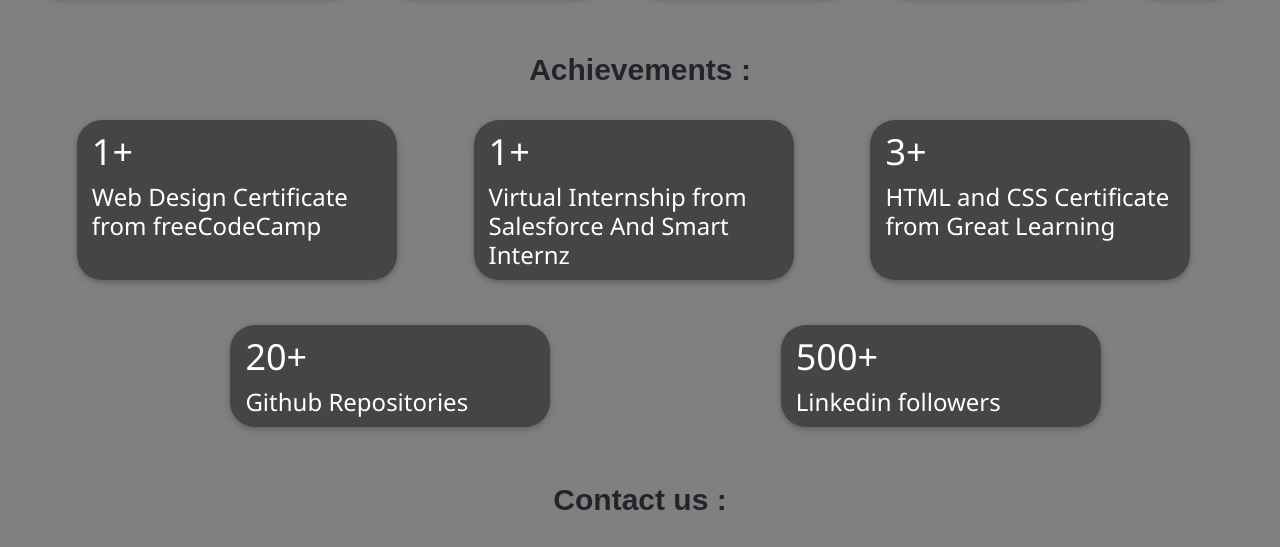
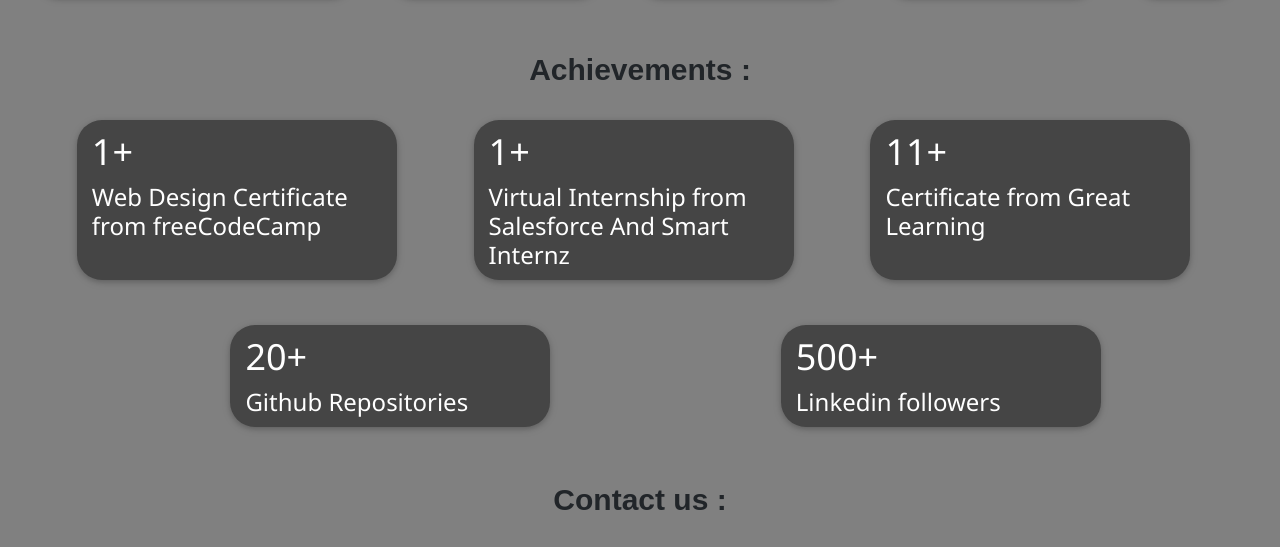
Before and after one commit to Hanumansiyag/portfolio, a plain HTML site: page index.html in a window 1280 px wide. Shown: the part 3862-4409 px from the top of the page. Drawn offline with nearby package versions, Linux system fonts and the light colour scheme.

Commit message:
Update index.html

```diff
--- a/index.html
+++ b/index.html
@@ -240,8 +240,8 @@
 							<h3>Virtual Internship from Salesforce And Smart Internz</h3>
 						</div>
 						<div class="col-sm-3 w3-card" id="achi">
-							<h1>3+</h1>
-							<h3>HTML and CSS Certificate from Great Learning</h3>
+							<h1>11+</h1>
+							<h3>Certificate from Great Learning</h3>
 						</div>
 					</div><br><br>
 					<div class="row">
```
